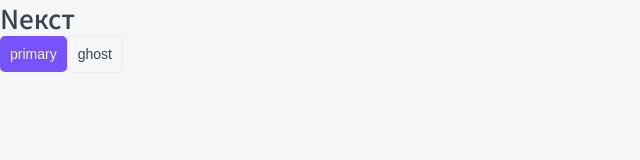
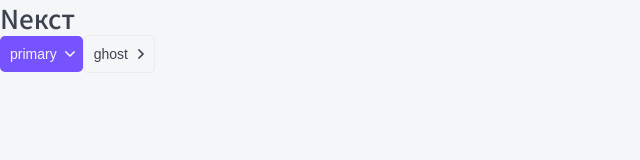
Before and after one commit to Immeo/next-app-router-app, a Next.js app: page / in a window 1280 px wide. Shown: the top 160 px of the page, without its empty margins (0-640 px from the left). Built offline with nearby package versions, Linux system fonts and the light colour scheme.

Commit message:
06-change next.confifg and  add svg

```diff
--- a/app/page.tsx
+++ b/app/page.tsx
@@ -5,10 +5,12 @@ export default function Home() {
 	return (
 		<div>
 			<Htag tag='h1'>Nекст</Htag>
-			<Button appearance='primary' className='test'>
+			<Button appearance='primary' className='test' arrowSvg='down'>
 				primary
 			</Button>
-			<Button appearance='ghost'>ghost</Button>
+			<Button appearance='ghost' arrowSvg='right'>
+				ghost
+			</Button>
 		</div>
 	);
 }
--- a/components/Button/Button.props.ts
+++ b/components/Button/Button.props.ts
@@ -7,4 +7,5 @@ export interface IButtonProps
 	> {
 	children: ReactNode;
 	appearance: 'primary' | 'ghost';
+	arrowSvg?: 'right' | 'down' | 'none';
 }
--- a/components/Button/Button.tsx
+++ b/components/Button/Button.tsx
@@ -1,9 +1,11 @@
 import cn from 'classnames';
+import ArrowIcon from './arrow_right.svg';
 import styles from './Button.module.css';
 import { IButtonProps } from './Button.props';
 
 const Button = ({
 	children,
+	arrowSvg = 'none',
 	appearance,
 	className,
 	...props
@@ -17,6 +19,16 @@ const Button = ({
 			})}
 		>
 			{children}
+			{arrowSvg !== 'none' && (
+				<span
+					className={cn(styles.arrow, {
+						[styles.down]: arrowSvg === 'down',
+						[styles.right]: arrowSvg === 'right'
+					})}
+				>
+					<ArrowIcon />
+				</span>
+			)}
 		</button>
 	);
 };
--- a/next.config.mjs
+++ b/next.config.mjs
@@ -1,4 +1,31 @@
-/** @type {import('next').NextConfig} */
-const nextConfig = {};
+const nextConfig = {
+	webpack(config) {
+		// Grab the existing rule that handles SVG imports
+		const fileLoaderRule = config.module.rules.find(rule =>
+			rule.test?.test?.('.svg')
+		);
+
+		config.module.rules.push(
+			// Reapply the existing rule, but only for svg imports ending in ?url
+			{
+				...fileLoaderRule,
+				test: /\.svg$/i,
+				resourceQuery: /url/ // *.svg?url
+			},
+			// Convert all other *.svg imports to React components
+			{
+				test: /\.svg$/i,
+				issuer: fileLoaderRule.issuer,
+				resourceQuery: { not: [...fileLoaderRule.resourceQuery.not, /url/] }, // exclude if *.svg?url
+				use: ['@svgr/webpack']
+			}
+		);
+
+		// Modify the file loader rule to ignore *.svg, since we have it handled now.
+		fileLoaderRule.exclude = /\.svg$/i;
+
+		return config;
+	}
+};
 
 export default nextConfig;
--- a/package.json
+++ b/package.json
@@ -15,6 +15,7 @@
     "react-dom": "^18"
   },
   "devDependencies": {
+    "@svgr/webpack": "^8.1.0",
     "@types/node": "^20",
     "@types/react": "^18",
     "@types/react-dom": "^18",
```
Also changed, not shown: components/Button/arrow_right.svg (added), 1 other file (tests, documents, lock files or other folders).
